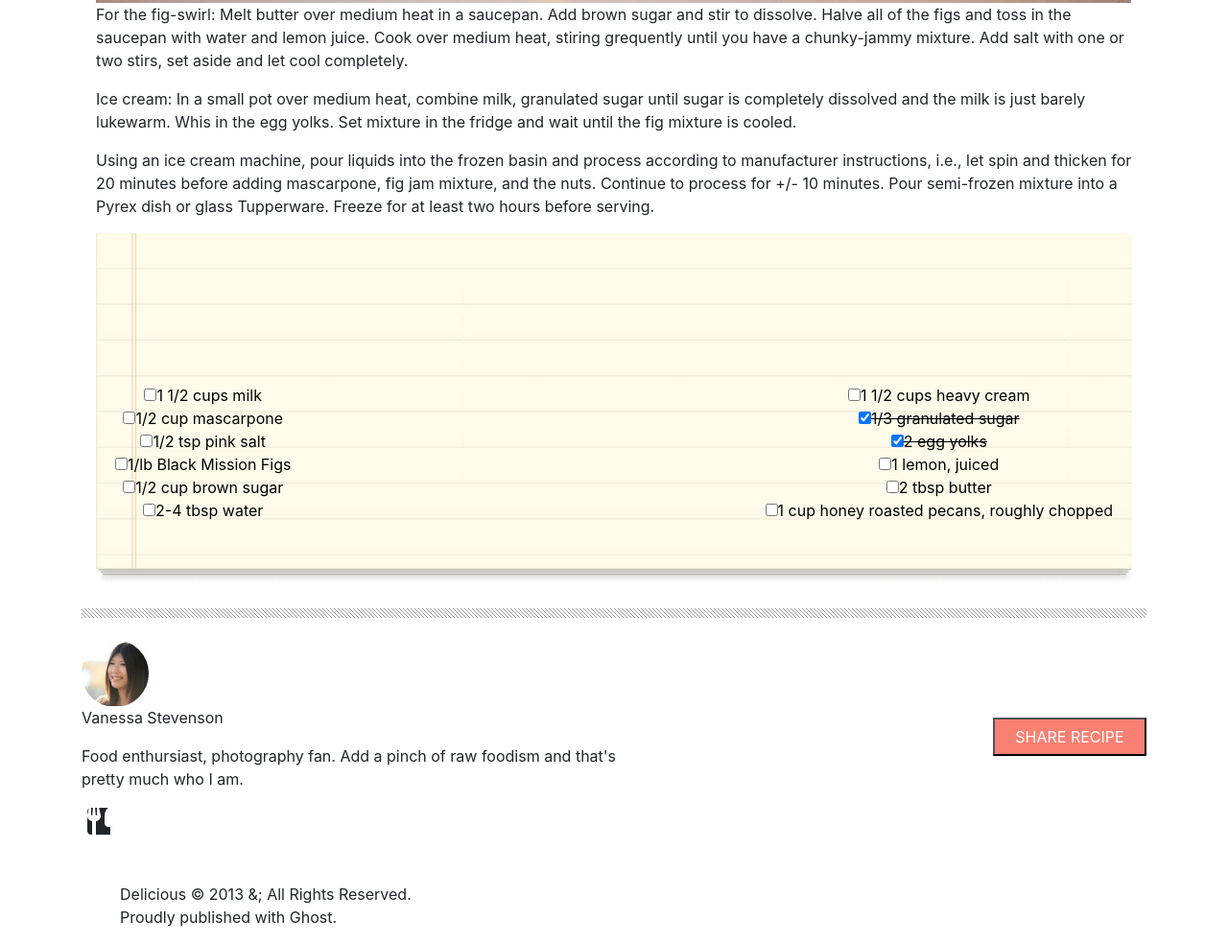
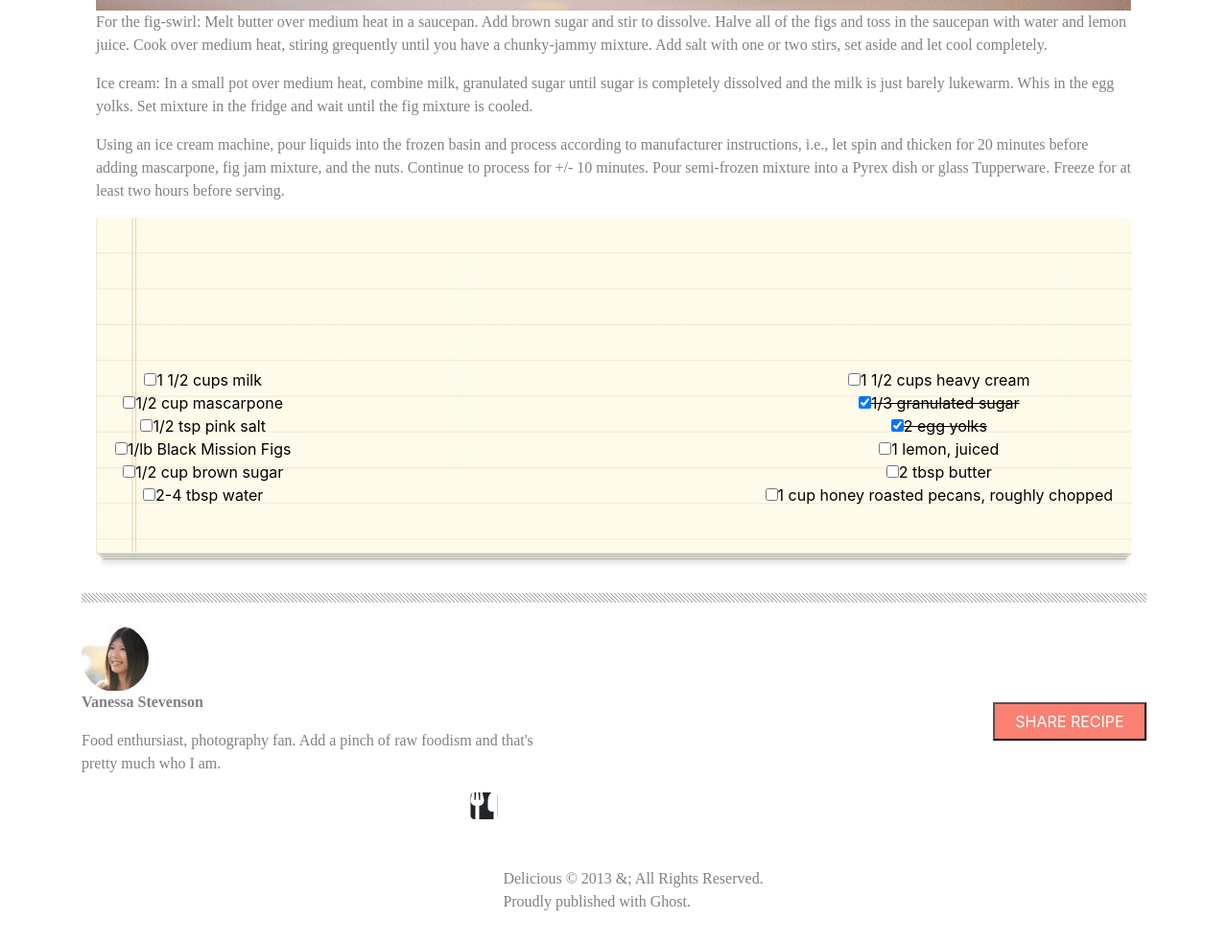
Before and after one commit to mlh6118/chocolate-pizza, a plain HTML site: page index.html in a window 1280 px wide. Shown: the part 957-1941 px from the top of the page at 96% size. Drawn offline with nearby package versions, Linux system fonts and the light colour scheme; a web font is replaced by a local one.

Commit message:
fixes to layout

```diff
--- a/css/style.css
+++ b/css/style.css
@@ -9,6 +9,7 @@ header {
     display: flex;
     justify-content: space-between;
     align-items: center;
+    margin-top: 1rem;
 }
 #toptext {
     font-family: 'Yellowtail', cursive;
@@ -108,6 +109,24 @@ hr {
         margin-bottom: 1rem;
     }
 
+p {
+    color: grey;
+    font-family: 'Rufina', serif;
+}
+
+em {
+    font-weight: bold;
+    transform: scale(1, 1.5);
+
+}
+
+h1 {
+    margin-bottom: 0rem;
+}
+
+h2 {
+    margin-bottom: 1rem;
+}
 
 https://fonts.google.com/specimen/Italianno?preview.text=Delicious&preview.text_type=custom
 
--- a/index.html
+++ b/index.html
@@ -25,10 +25,7 @@
         <i class="fas fa-utensils fa-stack-1x fa-inverse"></i>
       </span>
       <div id="delicious">
-        <h1 class="title" id="toptext">
-          Delicious
-          <h1>
-
+        <h1 class="title" id="toptext">Delicious<h1>
             <h2>
               THE BEST FOOD BLOG ON THE WEB.
             </h2>
@@ -121,9 +118,9 @@
 <br>
     <img src="img/van-pic.png">
     <button id="share">SHARE RECIPE</button>
-    <p>
+    <p><em>
       Vanessa Stevenson
-    </p>
+    </p></em>
     <p>
       Food enthursiast, photography fan. Add a pinch of raw foodism and that's <br>
       pretty much who I am.
@@ -132,7 +129,7 @@
   </main>
 
   <footer>
-    <div class="logo" >
+    <div class="logo" style="flex-direction: row; justify-content: center; align-items: flex-start;" >
       <div id="logo2" class="fa-stack fa-1x">
         <i id="logo3" class="fas fa-square fa-stack-2x"></i>
         <i id="logo4" class="fas fa-utensils fa-stack-2x fa-inverse"></i>
```
